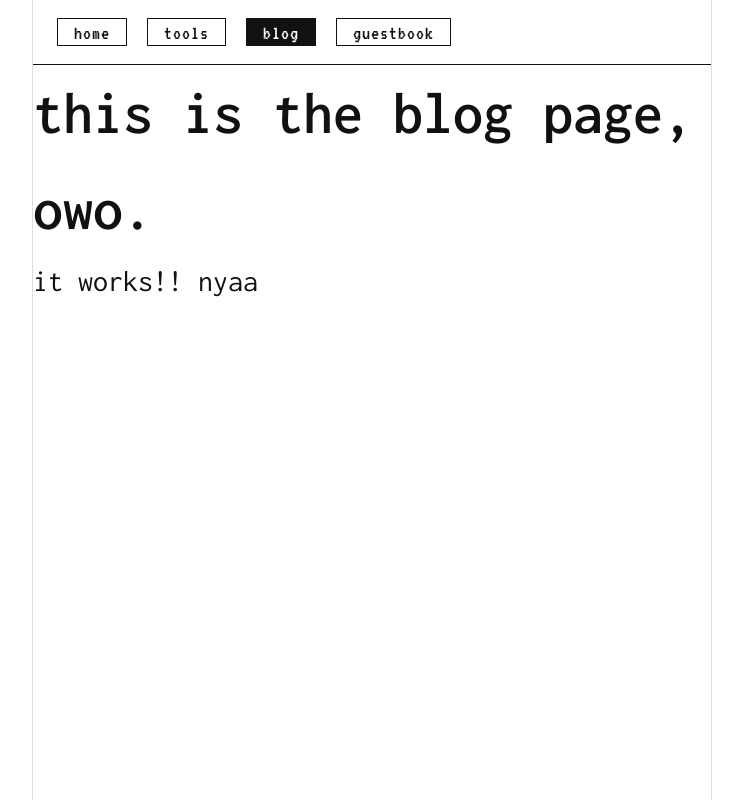
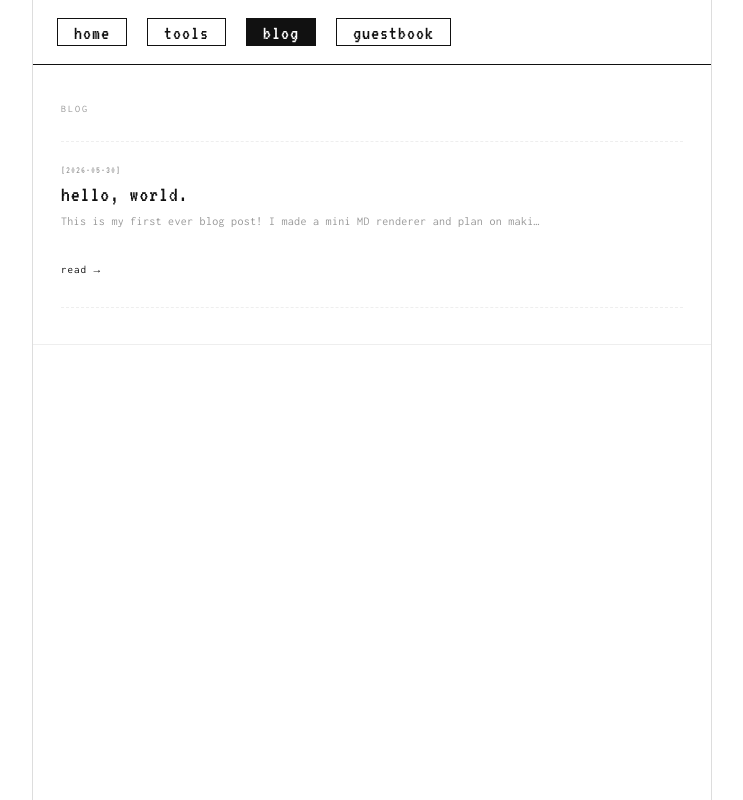
Before and after one commit to caitroach/caitlol, a React (Vite) app: page / in a window 1280 px wide. Both pictures are taken after a click on the button "blog". Shown: the whole page, without its empty margins (268-1011 px from the left). Built offline with nearby package versions, Linux system fonts and the light colour scheme.

Commit message:
fixed blog functions

```diff
--- /dev/null
+++ b/src/assets/posts/post1.md
@@ -0,0 +1,13 @@
+---
+title: hello, world.
+date: 2026-05-30
+---
+
+This is my first ever blog post! I made a mini MD renderer and plan on making small posts about things. This site is just for fun, so don't expect anything super profesh here. I might make a comment section but that's shockingly complicated in the backend, so probably not. the guestbook is enough, right? maybe i'll put a guestbook portal under each post? whatever. anyway.
+if you're still reading: wow!! why?
+maybe I'll put my API keys here just to check if anyone reads these. meow.
+:3
+here's a poem for you:
+I'm in a Zoom call
+not paying attention, so
+I write a haiku
--- a/src/components/Blog.css
+++ b/src/components/Blog.css
@@ -0,0 +1,193 @@
+.blog {
+  padding: 36px 28px;
+  border-bottom: 1px solid var(--gray-200);
+}
+
+/* ── Post List ─────────────────────────────────────────── */
+
+.post-list {
+  display: flex;
+  flex-direction: column;
+  gap: 0;
+}
+
+.post-item {
+  padding: 20px 0;
+  border-bottom: 1px dashed var(--gray-200);
+  cursor: pointer;
+  transition: padding-left 0.15s;
+}
+
+.post-item:first-child {
+  border-top: 1px dashed var(--gray-200);
+}
+
+.post-item:hover {
+  padding-left: 8px;
+}
+
+.post-meta {
+  display: flex;
+  align-items: center;
+  gap: 8px;
+  margin-bottom: 4px;
+}
+
+.post-date {
+  font-size: 10px;
+  color: var(--gray-500);
+  letter-spacing: 1px;
+  font-family: var(--font-retro);
+}
+
+.post-tag {
+  font-size: 10px;
+  color: var(--gray-400);
+  letter-spacing: 0.5px;
+}
+
+.post-title {
+  font-family: var(--font-retro);
+  font-size: 22px;
+  font-weight: normal;
+  letter-spacing: 1px;
+  color: var(--black);
+  margin-bottom: 6px;
+  line-height: 1.1;
+}
+
+.post-preview {
+  font-size: 12px;
+  color: var(--gray-500);
+  letter-spacing: 0.3px;
+  line-height: 1.6;
+  margin-bottom: 8px;
+  max-width: 480px;
+  white-space: nowrap;
+  overflow: hidden;
+  text-overflow: ellipsis;
+}
+
+.post-read {
+  font-size: 11px;
+  color: var(--gray-400);
+  letter-spacing: 1px;
+  transition: color 0.15s;
+}
+
+.post-item:hover .post-read {
+  color: var(--black);
+}
+
+/* ── Single Post View ──────────────────────────────────── */
+
+.post-view {
+  max-width: 560px;
+}
+
+.post-back {
+  background: none;
+  border: none;
+  font-family: var(--font-mono);
+  font-size: 11px;
+  color: var(--gray-400);
+  letter-spacing: 1px;
+  cursor: pointer;
+  padding: 0;
+  margin-bottom: 28px;
+  transition: color 0.15s;
+}
+
+.post-back:hover {
+  color: var(--black);
+}
+
+.post-header {
+  margin-bottom: 32px;
+  padding-bottom: 20px;
+  border-bottom: 1px solid var(--gray-200);
+}
+
+.post-date-full {
+  display: block;
+  font-size: 11px;
+  color: var(--gray-400);
+  letter-spacing: 1.5px;
+  margin-bottom: 8px;
+  font-family: var(--font-retro);
+}
+
+.post-title-full {
+  font-family: var(--font-retro);
+  font-size: 36px;
+  font-weight: normal;
+  letter-spacing: 2px;
+  line-height: 1;
+  margin-bottom: 12px;
+}
+
+.post-listening {
+  display: flex;
+  align-items: center;
+  gap: 8px;
+  font-size: 11px;
+  color: var(--gray-500);
+  letter-spacing: 0.5px;
+  margin-bottom: 10px;
+}
+
+.listening-dot {
+  width: 6px;
+  height: 6px;
+  background: var(--black);
+  border-radius: 50%;
+  animation: pulse 1.5s ease-in-out infinite;
+  flex-shrink: 0;
+}
+
+@keyframes pulse {
+  0%, 100% { opacity: 1; }
+  50% { opacity: 0.2; }
+}
+
+.post-tags-row {
+  display: flex;
+  gap: 6px;
+}
+
+/* ── Post Body ─────────────────────────────────────────── */
+
+.post-body {
+  font-size: 13px;
+  line-height: 1.85;
+  color: var(--gray-700);
+  letter-spacing: 0.3px;
+}
+
+.post-para {
+  margin-bottom: 18px;
+}
+
+.post-para:last-child {
+  margin-bottom: 0;
+}
+
+.post-body strong {
+  color: var(--black);
+  font-weight: 600;
+}
+
+.post-code {
+  font-family: var(--font-mono);
+  font-size: 12px;
+  background: var(--gray-100);
+  padding: 1px 5px;
+  border: 1px solid var(--gray-200);
+  color: var(--black);
+}
+
+@media (max-width: 680px) {
+  .blog {
+    padding: 28px 20px;
+  }
+}
--- a/src/components/Blog.jsx
+++ b/src/components/Blog.jsx
@@ -1,11 +1,138 @@
 import { useState } from "react";
 import "./Blog.css";
 
+// import post1Raw from "../posts/2026-05-18-hello-world.md?raw";
+// import post2Raw from "../posts/2026-04-30-fonts.md?raw";
+
+import post1 from "../assets/posts/post1.md?raw";
+
+// Parse frontmatter + body from raw markdown string
+function parsePost(raw, id) {
+  const fmMatch = raw.match(/^---\n([\s\S]*?)\n---\n([\s\S]*)$/);
+  if (!fmMatch) return null;
+  const fm = {};
+  fmMatch[1].split("\n").forEach((line) => {
+    const [k, ...v] = line.split(": ");
+    if (k && v.length) fm[k.trim()] = v.join(": ").trim();
+  });
+  const tagsMatch = fm.tags?.match(/\[(.+)\]/);
+  fm.tags = tagsMatch ? tagsMatch[1].split(",").map((t) => t.trim()) : [];
+  return { id, frontmatter: fm, body: fmMatch[2].trim() };
+}
+
+const RAW_POSTS = [
+  { raw: post1, id: "hello-world" },
+];
+
+const POSTS = RAW_POSTS.map(({ raw, id }) => parsePost(raw, id)).filter(Boolean);
+
+// Very minimal markdown renderer (bold, inline code, line breaks, paragraphs)
+function renderMarkdown(text) {
+  const lines = text.split("\n");
+  const elements = [];
+  let i = 0;
+
+  while (i < lines.length) {
+    const line = lines[i];
+
+    if (line.trim() === "") {
+      i++;
+      continue;
+    }
+
+    // Collect paragraph lines
+    const paraLines = [];
+    while (i < lines.length && lines[i].trim() !== "") {
+      paraLines.push(lines[i]);
+      i++;
+    }
+
+    const paraText = paraLines.join("\n");
+    elements.push(
+      <p key={i} className="post-para">
+        {renderInline(paraText)}
+      </p>
+    );
+  }
+
+  return elements;
+}
+
+function renderInline(text) {
+  // Split on **bold** and `code`
+  const parts = text.split(/(\*\*[^*]+\*\*|`[^`]+`)/g);
+  return parts.map((part, i) => {
+    if (part.startsWith("**") && part.endsWith("**")) {
+      return <strong key={i}>{part.slice(2, -2)}</strong>;
+    }
+    if (part.startsWith("`") && part.endsWith("`")) {
+      return <code key={i} className="post-code">{part.slice(1, -1)}</code>;
+    }
+    // Preserve line breaks within paragraphs
+    return part.split("\n").map((line, j, arr) => (
+      <span key={`${i}-${j}`}>
+        {line}
+        {j < arr.length - 1 && <br />}
+      </span>
+    ));
+  });
+}
+
+function PostView({ post, onBack }) {
+  const { frontmatter: fm, body } = post;
+  return (
+    <div className="post-view">
+      <button className="post-back" onClick={onBack}>← back</button>
+      <div className="post-header">
+        <span className="post-date-full">[{fm.date}]</span>
+        <h1 className="post-title-full">{fm.title}</h1>
+        {fm.listening && (
+          <div className="post-listening">
+            <span className="listening-dot" />
+            {fm.listening}
+          </div>
+        )}
+        <div className="post-tags-row">
+          {fm.tags.map((t) => <span key={t} className="post-tag">[{t}]</span>)}
+        </div>
+      </div>
+      <div className="post-body">{renderMarkdown(body)}</div>
+    </div>
+  );
+}
+
 export default function Blog({ full }) {
+  const [open, setOpen] = useState(null);
+  const posts = full ? POSTS : POSTS.slice(0, 3);
+
+  if (open) {
     return (
-        <div className="blog-page">
-            <h1>this is the blog page, owo.</h1>
-            <p>it works!! nyaa</p>
-        </div>
-    )
+      <section className="blog">
+        <PostView post={open} onBack={() => setOpen(null)} />
+      </section>
+    );
+  }
+
+  return (
+    <section className="blog">
+      <p className="sec-label">blog</p>
+      <div className="post-list">
+        {posts.map((post) => {
+          const { frontmatter: fm, body } = post;
+          const preview = body.split("\n\n")[0].replace(/\*\*|`/g, "");
+          return (
+            <article key={post.id} className="post-item" onClick={() => setOpen(post)}>
+              <div className="post-meta">
+                <span className="post-date">[{fm.date}]</span>
+                {fm.tags.map((t) => <span key={t} className="post-tag">[{t}]</span>)}
+              </div>
+              <h2 className="post-title">{fm.title}</h2>
+              <p className="post-preview">{preview}</p>
+              <span className="post-read">read →</span>
+            </article>
+          );
+        })}
+      </div>
+    </section>
+  );
 }
```
